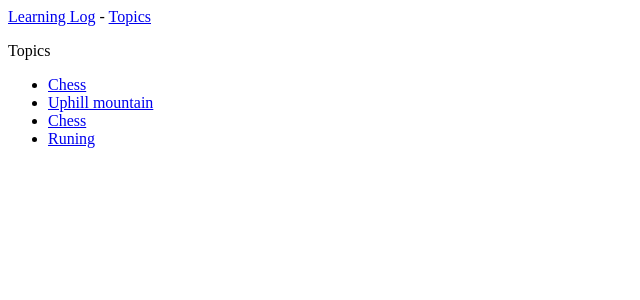
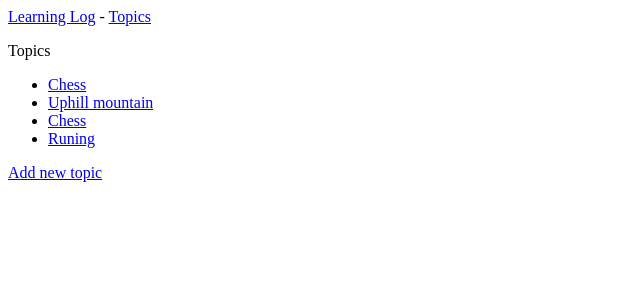
Before and after one commit to maisterpl/learning_log, a Django app: page /topics/ in a window 1280 px wide. Shown: the top 300 px of the page, without its empty margins (0-640 px from the left). Run offline with Django 3.2, Linux system fonts and the light colour scheme; data comes from the database, SQL or seed files in the repository; both versions use the stored data as it was after the commit.

Commit message:
add topics.html file where we can add new topic to web site

```diff
--- a/learning_logs/templates/learning_logs/topics.html
+++ b/learning_logs/templates/learning_logs/topics.html
@@ -13,4 +13,6 @@
         {% endfor %}
     </ul>
 
+    <a href="{% url 'learning_logs:new_topic' %}">Add new topic</a>
+
 {% endblock content %}
```
Also changed, not shown: db.sqlite3.
